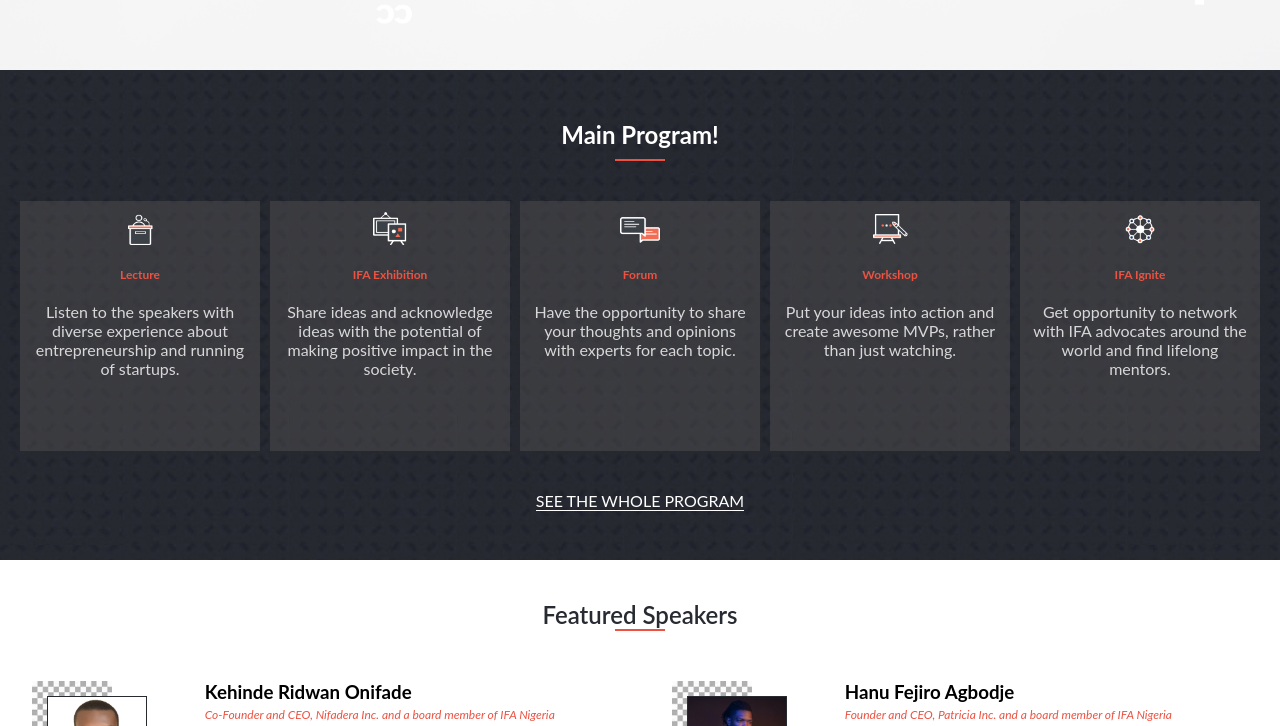
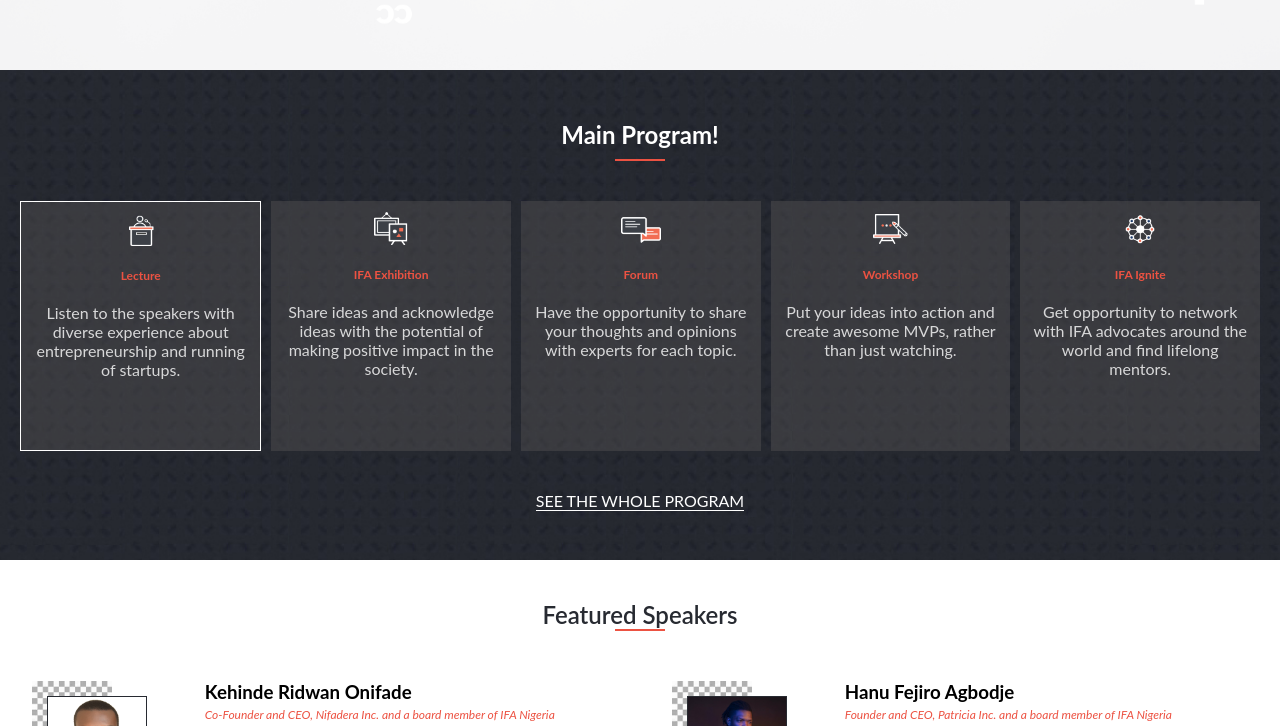
Before and after one commit to kendoriddy/startup-summit, a website with bundled scripts: page index.html in a window 1280 px wide. In both pictures the pointer is over the element 140 px from the left and 877 px from the top of the page. Shown: the part 551-1277 px from the top of the page. Built offline with nearby package versions, Linux system fonts and the light colour scheme; a web font is replaced by a local one.

Commit message:
Add border to event cards on hover

```diff
--- a/css/style.css
+++ b/css/style.css
@@ -491,6 +491,10 @@ footer {
     gap: 20px;
   }
 
+  .events:hover {
+    border: 1px solid var(--white);
+  }
+
   .events p {
     width: 100%;
   }
```
